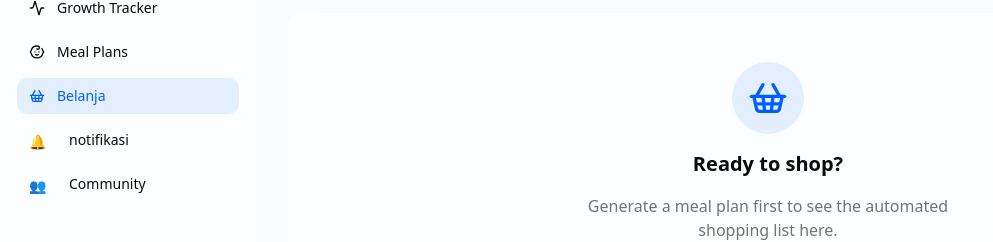
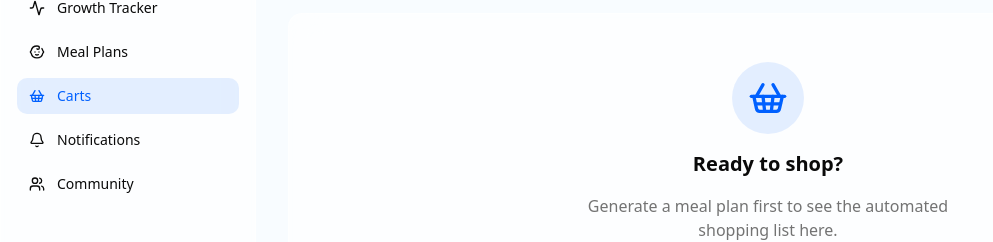
Before and after one commit to rafkiyuda/baby-buddy, a Next.js app: page /dashboard/market in a window 1280 px wide. Shown: the part 179-421 px from the top of the page, without its empty margins (0-993 px from the left). Built offline with nearby package versions, Linux system fonts and the light colour scheme; no server answers; the database is empty.

Commit message:
style: rename sidebar items and standardize icons

```diff
--- a/src/components/dashboard/Sidebar.tsx
+++ b/src/components/dashboard/Sidebar.tsx
@@ -2,7 +2,7 @@
 
 import Link from "next/link"
 import { ModeToggle } from "@/components/mode-toggle"
-import { LayoutDashboard, Baby, Activity, ShoppingBasket, Settings, LogOut, User } from "lucide-react"
+import { LayoutDashboard, Baby, Activity, ShoppingBasket, Settings, LogOut, User, Bell, Users } from "lucide-react"
 import { logout } from "@/lib/actions"
 import { usePathname } from "next/navigation"
 
@@ -25,9 +25,9 @@ export function Sidebar() {
                 <NavItem href="/dashboard/profile" icon={User} label="Profil Anak" active={pathname === "/dashboard/profile"} />
                 <NavItem href="/dashboard/growth" icon={Activity} label="Growth Tracker" active={pathname === "/dashboard/growth"} />
                 <NavItem href="/dashboard/meals" icon={Baby} label="Meal Plans" active={pathname === "/dashboard/meals"} />
-                <NavItem href="/dashboard/market" icon={ShoppingBasket} label="Belanja" active={pathname === "/dashboard/market"} />
-                <NavItem href="/dashboard/notifications" icon={() => <div className="h-4 w-4 mr-3">🔔</div>} label="notifikasi" active={pathname === "/dashboard/notifications"} />
-                <NavItem href="/dashboard/community" icon={() => <div className="h-4 w-4 mr-3">👥</div>} label="Community" active={pathname === "/dashboard/community"} />
+                <NavItem href="/dashboard/market" icon={ShoppingBasket} label="Carts" active={pathname === "/dashboard/market"} />
+                <NavItem href="/dashboard/notifications" icon={Bell} label="Notifications" active={pathname === "/dashboard/notifications"} />
+                <NavItem href="/dashboard/community" icon={Users} label="Community" active={pathname === "/dashboard/community"} />
             </nav>
 
             <div className="p-4 border-t border-border">
```
